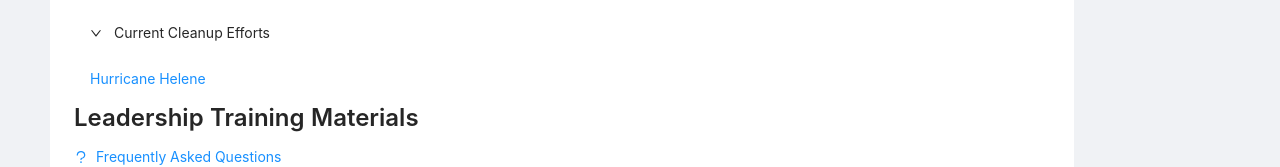
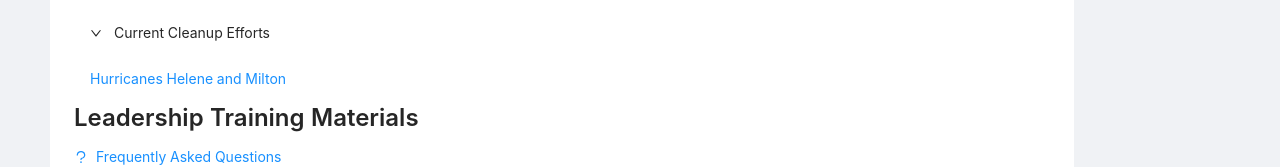
Before and after one commit to jaremieww/nase-disaster-relief, a React (Create React App) app: page / in a window 1280 px wide. Shown: the part 242-409 px from the top of the page. Built offline with nearby package versions, Linux system fonts and the light colour scheme.

Commit message:
Adding Milton to current event

```diff
--- a/src/Home.tsx
+++ b/src/Home.tsx
@@ -8,7 +8,7 @@ const { Panel } = Collapse
 
 type CleanupEvent = { name: string, link: string }
 const currentEvents: CleanupEvent[] = [
-  { name: 'Hurricane Helene', link: 'helene' },
+  { name: 'Hurricanes Helene and Milton', link: 'helene' },
 ]
 const previousEvents: CleanupEvent[] = [
 
```
